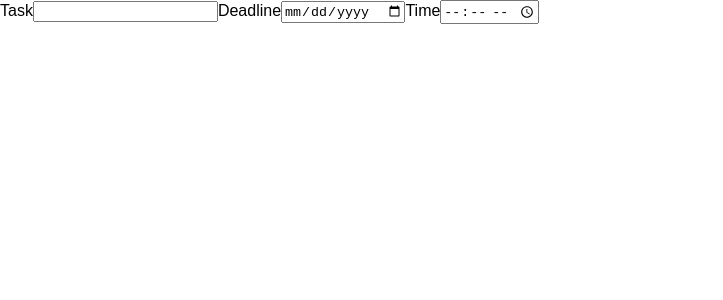
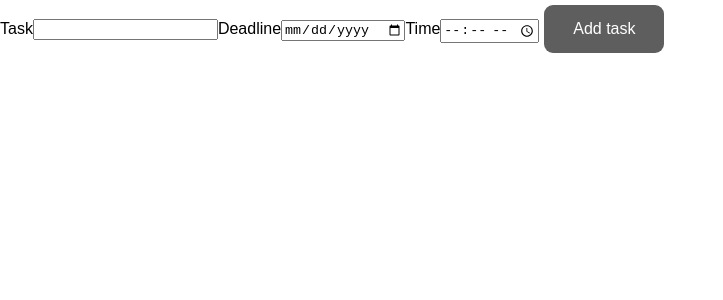
Before and after one commit to BenjaminCerninak/To-Do-List-, a React (Create React App) app: page / in a window 1280 px wide. Shown: the top 300 px of the page, without its empty margins (0-723 px from the left). Built offline with nearby package versions, Linux system fonts and the light colour scheme.

Commit message:
created Button component

```diff
--- a/src/components/TaskForm/TaskForm.js
+++ b/src/components/TaskForm/TaskForm.js
@@ -1,5 +1,6 @@
 import React from "react";
 import classes from "./TaskForm.module.css";
+import Button from "../UI/Button";
 const TaskForm = (props) => {
   return (
     <form>
@@ -9,6 +10,7 @@ const TaskForm = (props) => {
       <input type="date" />
       <label>Time</label>
       <input type="time" step="300" />
+      <Button>Add task</Button>
     </form>
   );
 };
--- /dev/null
+++ b/src/components/UI/Button.js
@@ -0,0 +1,11 @@
+import React from "react";
+import classes from "./Button.module.css";
+
+const Button = (props) => {
+  return (
+    <button className={`${classes.button} ${props.className}`}>
+      {props.children}
+    </button>
+  );
+};
+export default Button;
--- /dev/null
+++ b/src/components/UI/Button.module.css
@@ -0,0 +1,11 @@
+.button {
+  background-color: #5e5e5e;
+  color: #fff;
+  border: none;
+  border-radius: 9px;
+  padding: 15px;
+  min-height: 30px;
+  min-width: 120px;
+  font-size: 1rem;
+  margin: 5px;
+}
```
